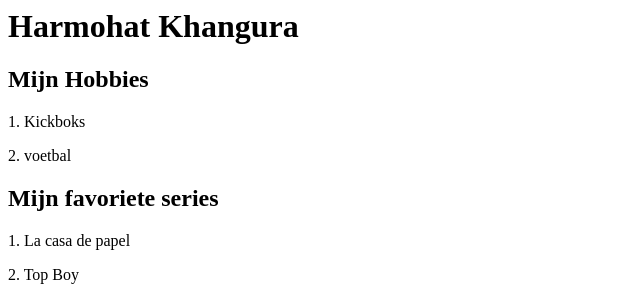
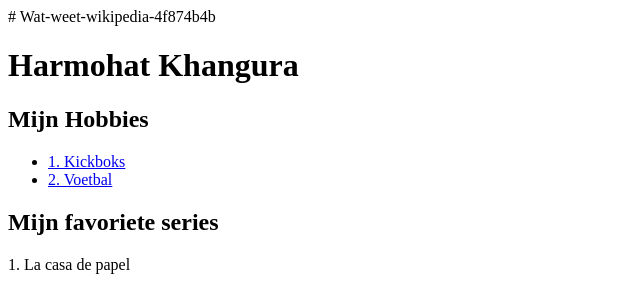
Before and after one commit to harmohat/Een-foto-zegt-meer-dan-woorden-dc3547b8, a plain HTML site: page index.html in a window 1280 px wide. Shown: the top 287 px of the page, without its empty margins (0-640 px from the left). Drawn offline with Linux system fonts and the light colour scheme.

Commit message:
Uitwerking van de exercise

```diff
--- a/index.html
+++ b/index.html
@@ -1,3 +1,4 @@
+# Wat-weet-wikipedia-4f874b4b
 <DOCTYPE html>
 <html>
 <Head>
@@ -7,8 +8,10 @@
 
 <h2>Mijn Hobbies</h2>
 
-<p> 1. Kickboks</p>
-<p> 2. voetbal</p>
+<ul>
+  <li><a href="https://example.com">1. Kickboks</a></li>
+  <li><a href="https://example.com">2. Voetbal</a></li>
+</ul>
 
 <h2>Mijn favoriete series</h2>
 
```
